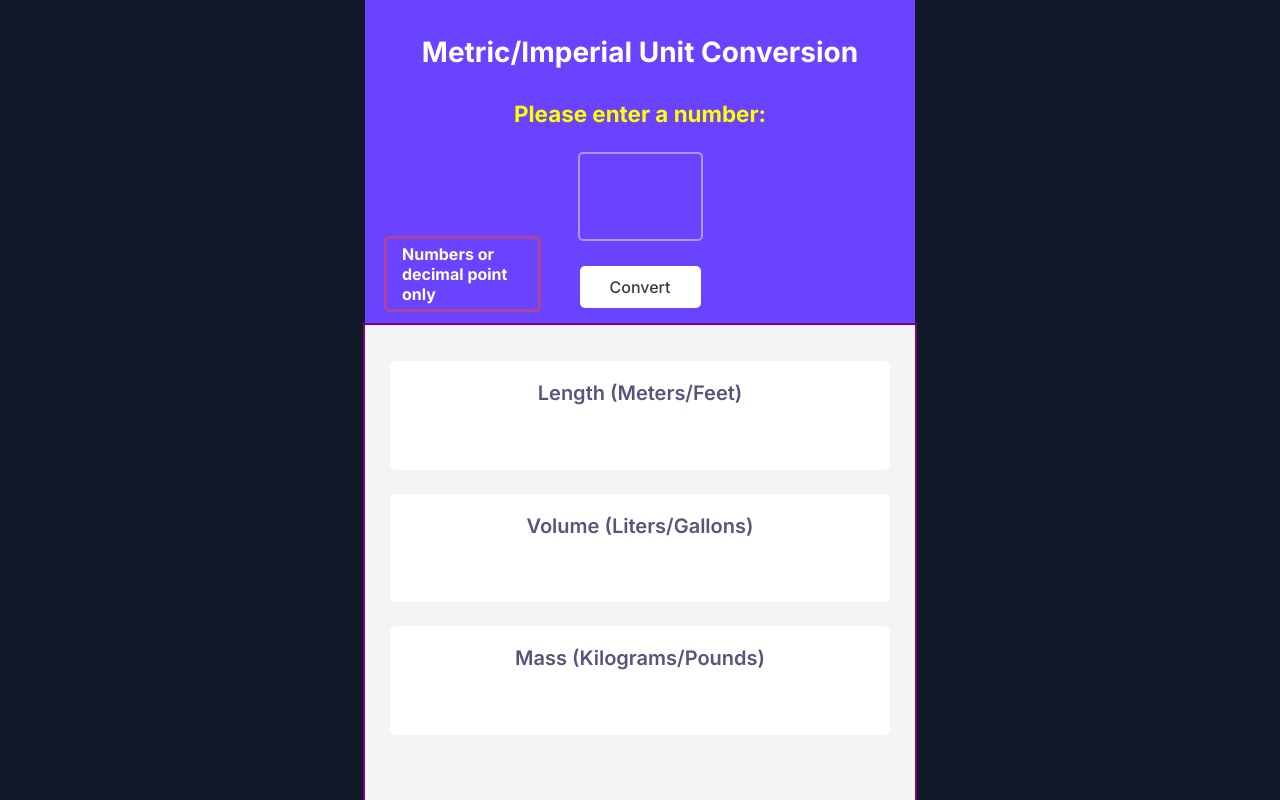
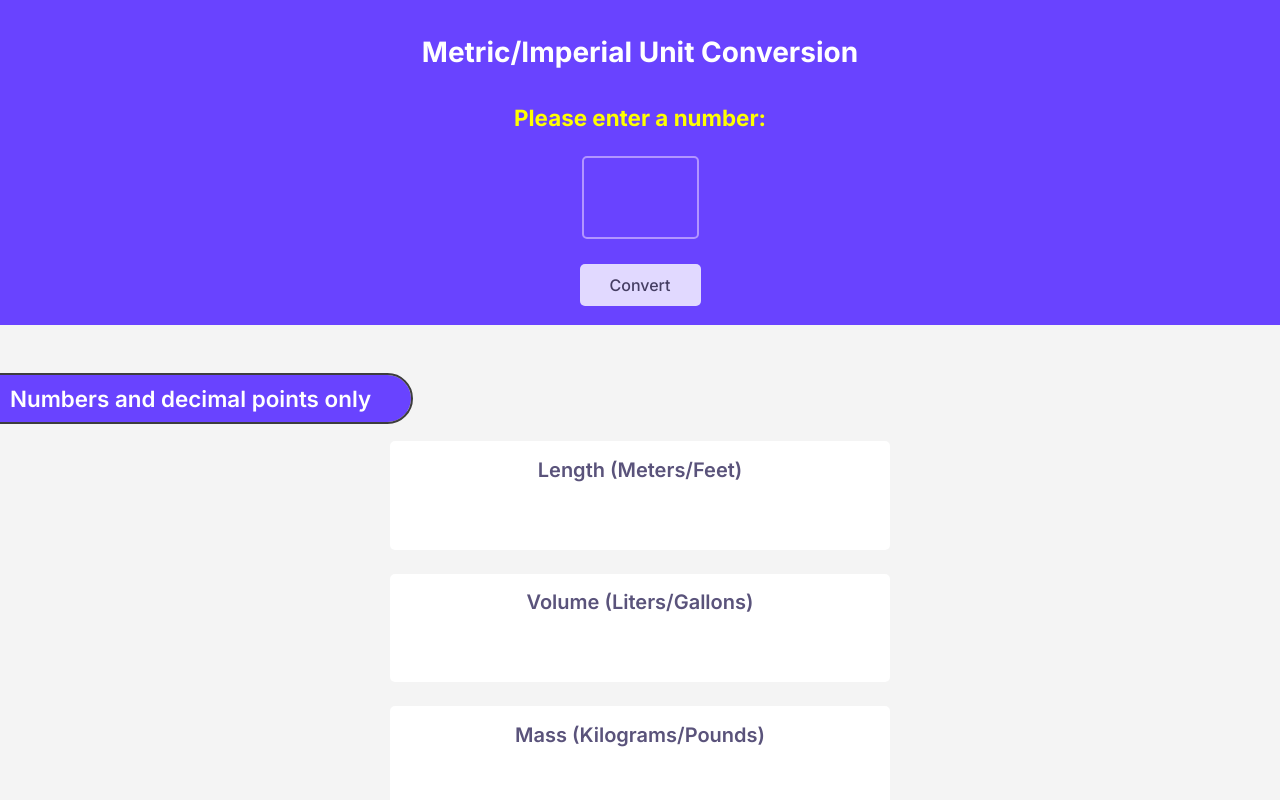
Before and after one commit to codeLearn23/unit-converter, a website built with Vite: page index.html in a window 1280 px wide. Both pictures are taken after typing "Sample" into the empty fields and a click on the button "Convert". Shown: the top 800 px of the page. Built offline with nearby package versions, Linux system fonts and the light colour scheme.

Commit message:
Fix: addressed issue #9

```diff
--- a/index.css
+++ b/index.css
@@ -1,34 +1,47 @@
+* {
+    box-sizing: border-box;
+}
 
+:root {
+    --bkgnd: #F4F4F4;
+    --bright: #FFFFFF;
+    --cta: yellow;
+    --conversion: #3D3D3D;
+    --output-hdg: #5A537B;
+    --output-content: #353535;
+    --top-bkgnd: #6943FF;
+    --input-border: #B295FF;
+    --radius: 5px;
+}
 
 body {
-    box-sizing: border-box;
     margin: 0 auto;
-    background-color: #111827;
+    background-color: var(--bkgnd);
     font-family: "Inter";
-    width: 550px;
+    width: 100%;
 }
 
-.text-white {
-    color: white;
+.bright {
+    color: var(--bright);
 }
 
 label {
-    color: yellow;
+    color: var(--cta);
     font-size: 1.4rem;
     font-weight: bold;
 }
 
-.output-label {
-    color: #5A537B;
+.output-hdg {
+    color: var(--output-hdg);
     font-size: 1.25rem;
     font-weight: 600;
 }
 
-.text-output-shade {
-    color: #353535;
+.output-content {
+    color: var(--output-content);
     font-style: normal;
     font-weight: 400;
-    font-size: 14px;
+    font-size: 0.875rem;
     line-height: 20px;
 }
 
@@ -41,19 +54,16 @@ label {
 }
 
 h1 {
-    font-size: 28px;
+    font-size: 1.75rem;
     line-height: 38px;
     margin-top: 33px;
+    color: var(--bright);
 }
 
 #container {
     margin: 0 auto;
-    background-color: #F4F4F4;
+    background-color: var(--bkgnd);
     height: 100%;
-}
-
-.rectangle {
-    border-radius: 5px;
 }
 
 #user-input-area {
@@ -63,13 +73,10 @@ h1 {
     align-items: center;
     justify-content: space-evenly;
     gap: 10px;
-    background-color: #6943FF;
+    background-color: var(--top-bkgnd);
 }
 
-
 #input-formatting-box {
-    position: relative;
-    //outline: 1px solid yellow;
     display: flex;
     flex-wrap: wrap;
     flex-direction: column;
@@ -81,15 +88,15 @@ h1 {
     padding-bottom: 20px;
 }
 
-
 #user-input {
-    border: 2px solid #B295FF;
+    border: 2px solid var(--input-border);
+    border-radius: var(--radius);
     height: 83px;
     background-color: transparent;
     text-align: center;
-    font-size: 58px;
+    font-size: 3.625rem;
     font-weight: 900;
-    color: #FFFFFF;
+    color: var(--bright);
     min-width: 117px;
     max-width: 300px;
     field-sizing: content;
@@ -109,57 +116,79 @@ input[type=number] {
 }
 */
 
-#alert-message {
-    position: absolute;
-    left: -130px;
-    bottom: 16px;
-    color: white;
-    font-weight: bold;
-    background-color: transparent;
-    border: 3px solid #AC4499;
-    height: fit-content;
-    padding: 5px 10px 5px 15px;
-    width: 50%;
-    text-align: left;
-
-    align-content: center;
-}
-
-input:invalid {
-    border: 2px solid red;
-}
-
-input:valid {
-    border: 2px solid green;
-}
-
 #convert-btn {
     border: none;
-    background-color: #FFFFFF;
-    color: #3D3D3D;
+    border-radius: var(--radius);
+    background-color: var(--bright);
+    color: var(--conversion);
+    cursor: pointer;
     height: 42px;
-    width: 121px; /* added */
+    width: 121px;
     font-family: Inter;
     font-size: 1rem;
     line-height: 24px;
     font-weight: 500;
 }
 
+#convert-btn:focus,
+#convert-btn:hover {
+    opacity: .8;
+}
+
 .button-dimmed {
     opacity: .5;
 }
 
+/* relative positioning
+for sr-only child and test-message child */
 #output-area {
+    position: relative;
     height: 750px;
-    outline: 2px solid purple;
-    margin-top: 0px;
+    margin-top: 50px;
     display: flex;
     flex-direction: column;
     align-items: center;
     justify-content: space-around;
 }
 
+/* absolute positioning as child */
+.sr-only {
+    position: absolute;
+    width: 1px;
+    height: 1px;
+    padding: 0;
+    margin: -1px;
+    overflow: hidden;
+    clip: rect(0, 0, 0, 0);
+    white-space: nowrap;
+    border: 0;
+}
+
+/* absolute positioning as child */
+#test-message {
+    position: absolute;
+    font-weight: 600;
+    font-size: 1.4rem;
+    background-color: var(--top-bkgnd);
+    opacity: 1.0;
+    color: var(--bright);
+    top: 0px;
+    left: -410px;
+    outline: 2px solid var(--conversion);
+    padding: 10px 40px 10px 40px;
+    border-radius: calc(var(--radius) * 10);
+}
+
+#test-message.validation-message {
+    left: -30px;
+    transition: 1.3s;
+}
+
+/* unordered list for accessibility */
 #output-formatting-box {
+    padding-left: 0;
+    padding-top: 30px;
+    list-style: none;
     height: 750px;
     margin-top: 36px;
     display: flex;
@@ -170,9 +199,11 @@ input:valid {
 
 .output-card {
     display: flex;
+    min-height: fit-content;
     flex-direction: column;
-    background-color: white;
+    background-color: var(--bright);
     height: 108.57px;
     text-align: center;
     align-content: center;
+    border-radius: var(--radius);
 }
--- a/index.html
+++ b/index.html
@@ -3,40 +3,43 @@
     <head>
         <title>Unit Converter</title>
         <link rel="preconnect" href="https://fonts.googleapis.com">
-<link rel="preconnect" href="https://fonts.gstatic.com" crossorigin>
-<link href="https://fonts.googleapis.com/css2?family=Inter:ital,opsz,wght@0,14..32,100..900;1,14..32,100..900&display=swap" rel="stylesheet">
+        <link rel="preconnect" href="https://fonts.gstatic.com" crossorigin>
+        <link href="https://fonts.googleapis.com/css2?family=Inter:ital,opsz,wght@0,14..32,100..900;1,14..32,100..900&display=swap" rel="stylesheet">
         <link rel="stylesheet" href="index.css">
     </head>
     <body>
-        <div id="container">
-            <div id="user-input-area">
-                <h1 class="text-white">Metric/Imperial Unit Conversion</h1>
+        <main id="container">
+            <section id="user-input-area">
+                <h1 class="bright">Metric/Imperial Unit Conversion</h1>
                 <div>
-                    <form id="input-formatting-box">
+                <form id="input-formatting-box">
                     <label for="user-input">Please enter a number:</label>
-                    <input id="user-input" type="text" inputmode="numeric" title="Please enter digits, no letters" required class="rectangle" />
-                    <button id="convert-btn" type="button" class="rectangle text-white">Convert</button>
-                    <div id="alert-message" class="rectangle"></div>
+                    <input id="user-input" type="text" inputmode="numeric" title="Please enter digits, no letters" />
+                    <button id="convert-btn" type="submit" class="bright" tabindex="0">Convert</button>
+
                 </form>
                 </div>
-            </div>
-            <div id="output-area">
-                <div id="output-formatting-box">
-                    <div class="output-card rectangle">
-                        <p class="output-label">Length (Meters/Feet)</p>
-                        <p id="length-sentence" class="text-output-shade"></p>
-                    </div>
-                    <div class="output-card rectangle">
-                        <p class="output-label">Volume (Liters/Gallons)</p>
-                        <p id="volume-sentence" class="text-output-shade"></p>
-                    </div>
-                    <div class="output-card rectangle">
-                        <p class="output-label">Mass (Kilograms/Pounds)</p>
-                        <p id="mass-sentence" class="text-output-shade"></p>
-                    </div>
-                </div>
-            </div>
-        </div>
+            </section>
+            <!-- relative positioning for this section -->
+            <section id="output-area">
+                <h2 class="sr-only">Conversions:</h2>
+                <div id="test-message">Numbers and decimal points only</div>
+                <ul id="output-formatting-box">
+                    <li class="output-card" tabindex="0">
+                        <h2 class="output-hdg">Length (Meters/Feet)</h2>
+                        <p id="length-sentence" class="output-content"></p>
+                    </li>
+                    <li class="output-card" tabindex="0">
+                        <h2 class="output-hdg">Volume (Liters/Gallons)</h2>
+                        <p id="volume-sentence" class="output-content"></p>
+                    </li>
+                    <li class="output-card" tabindex="0">
+                        <h2 class="output-hdg">Mass (Kilograms/Pounds)</h2>
+                        <p id="mass-sentence" class="output-content"></p>
+                    </li>
+                </ul>
+            </section>
+        </main>
         <script src="index.js"></script>
     </body>
 </html>
--- a/index.js
+++ b/index.js
@@ -10,22 +10,18 @@ CONVERSIONS given by Scrimba
 const convertButton = document.getElementById("convert-btn");
 convertButton.classList.add("text-output-shown");
 const inputValue = document.getElementById("user-input");
-const alertMsg = document.getElementById("alert-message");
+const testMsg = document.getElementById("test-message");
+//const alertMsg = document.getElementById("alert-message");
 const outputCard = document.querySelector(".output-card");
 const anySentence = document.querySelectorAll(".text-output-shade");
 const lengthSentence = document.getElementById("length-sentence");
 const volumeSentence = document.getElementById("volume-sentence");
 const massSentence = document.getElementById("mass-sentence");
 
-let builtString = "";
-
 inputValue.addEventListener("input", (event) => {
-
-    event.target.value.split("").filter(item => /[0-9.]/g.test(item)).join("");
+    event.currentTarget.value.split("").filter(item => /[0-9.]/g.test(item)).join("");
     //inputValue.value.className = "text-output-hidden";
 })
-
-
 
 //inputValue.value.className = "text-output-hidden";
 
@@ -35,21 +31,19 @@ inputValue.addEventListener("input", (event) => {
 
 function showByTest(sentence) {
     sentence.className = (inputValue.value === "0" || inputValue.value === "") ? "text-output-hidden" : "text-output-shown";
-    //console.log("//", inputValue.value);
 }
 
-//console.log("whynot".slice(length - 1));
-console.log("12345,&^@#9".split("").filter(item => /[0-9]/.test(item)).join(""));
-alertMsg.style = "visibility: hidden";
-convertButton.addEventListener("click", () => {
+convertButton.addEventListener("click", (event) => {
+    event.preventDefault();
 
     if (/[A-Za-z]/.test(inputValue.value)) {
+        console.log("no letters please");
+        console.log(testMsg.classList);
+        testMsg.classList.add("validation-message");
         inputValue.value = "";
-        alertMsg.style = "visibility: visible";
-        alertMsg.textContent = "Numbers or decimal point only";
     } else {
 
-        alertMsg.style = "visibility: hidden";
+        testMsg.classList.remove("validation-message");
 
         showByTest(lengthSentence);
         showByTest(volumeSentence);
@@ -61,11 +55,9 @@ convertButton.addEventListener("click", () => {
         massSentence.innerHTML = buildConversionString("kilos");
 
         inputValue.value = "";
-
-        // see comments above
-        //fadeOut();
     }
 })
+
 
 function buildConversionString(units) {
     // these 3 functions format the singular of whichever unit is being used
--- a/sandbox.js
+++ b/sandbox.js
@@ -1,5 +1,5 @@
 /*
-these are drafts that might be used later
+these are drafts that might be used later.
 */
 
 
```
